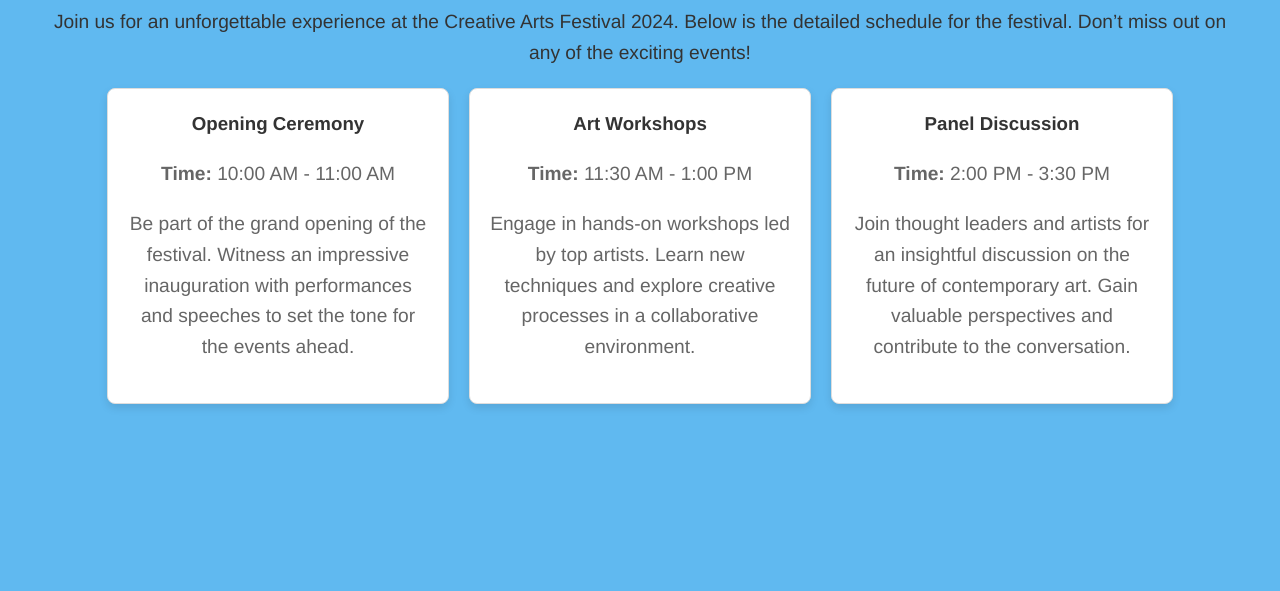
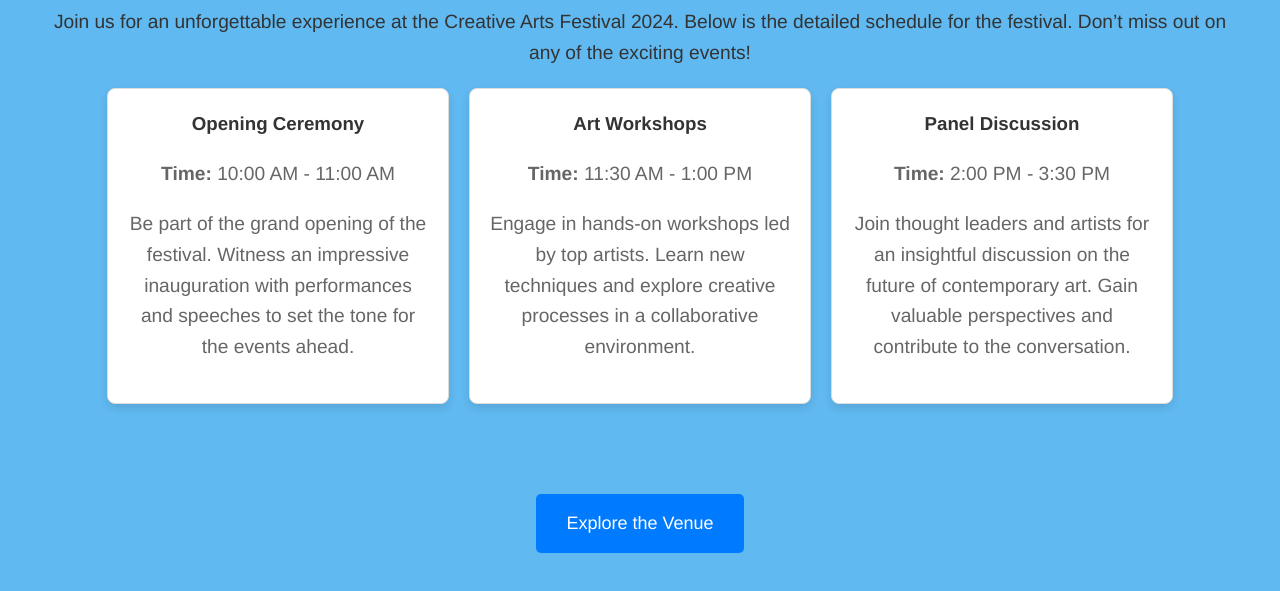
Before and after one commit to Rimjhim-web/landing-event, a plain HTML site: page shedule.html in a window 1280 px wide. Shown: the part 195-786 px from the top of the page. Drawn offline with Linux system fonts and the light colour scheme.

Commit message:
Update shedule.html

```diff
--- a/shedule.html
+++ b/shedule.html
@@ -15,7 +15,7 @@
                 <li><a href="schedule.html">Schedule</a></li>
                 <li><a href="artists.html">Artists</a></li>
                 <li><a href="venue.html">Venue</a></li>
-                <li><a href="contact.html">Contact</a></li>
+                <li><a href="zf-contact-us-form.jpg">Contact</a></li>
             </ul>
         </nav>
     </header>
@@ -44,3 +44,10 @@
     </div>
 </body>
 </html>
+<section id="shedule">
+    <div class=schedule-banner>
+        <a href="venue.html" class="cta-button">Explore the Venue</a>
+    </div>
+</section>
+</body>
+</html>
```
